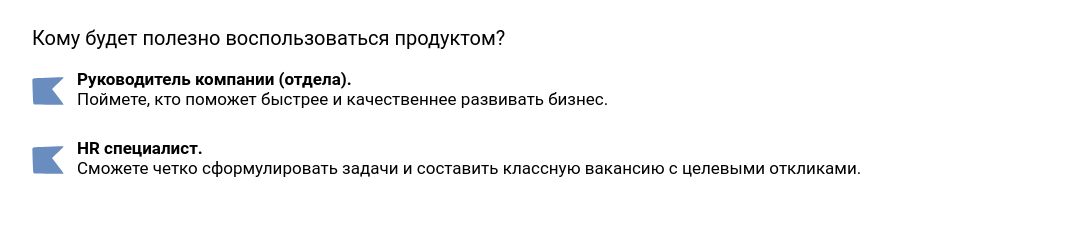
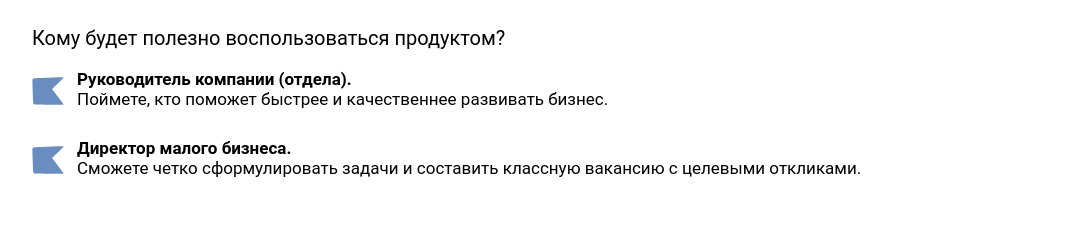
Before and after one commit to BALEHOK/bestteam-landing, a React (Create React App) app: page / in a window 1280 px wide. Shown: the part 6080-6308 px from the top of the page, without its empty margins (96-1183 px from the left). Built offline with nearby package versions, Linux system fonts and the light colour scheme; no server answers.

Commit message:
to whom updated

```diff
--- a/src/section12.toWhom.tsx
+++ b/src/section12.toWhom.tsx
@@ -18,7 +18,7 @@ export const Section12ToWhom = () => {
         </div>
         <div className={classesSection.point}>
           <span>
-            <b>HR специалист.</b>
+            <b>Директор малого бизнеса.</b>
             <br />
             Сможете четко сформулировать задачи и составить классную вакансию с
             целевыми откликами.
```
